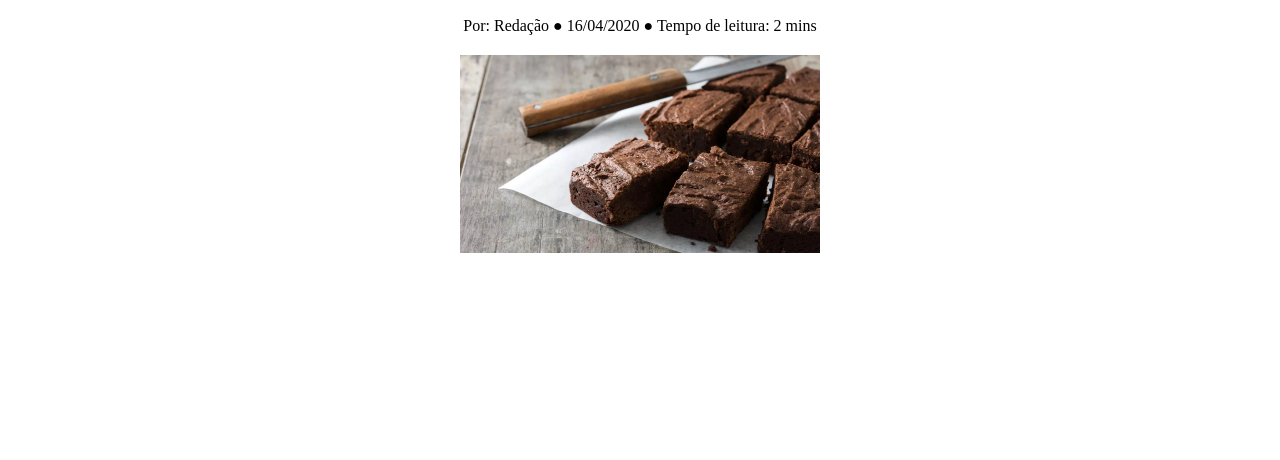
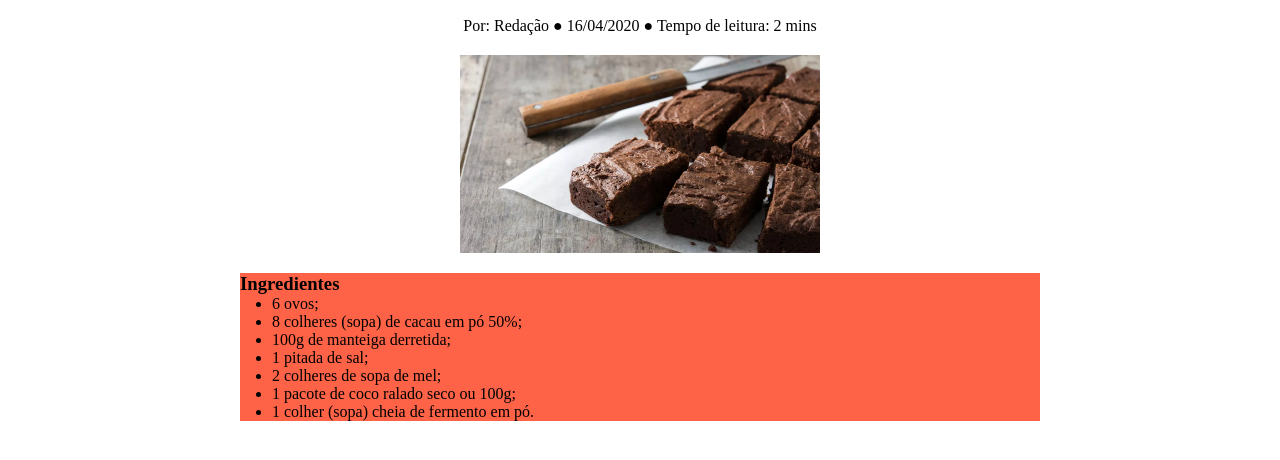
Before and after one commit to FelipeFlorencio9/receita-bolo, a plain HTML site: page index.html in a window 1280 px wide. Shown: the part 288-748 px from the top of the page. Drawn offline with Linux system fonts and the light colour scheme.

Commit message:
listas inseridas

```diff
--- a/index.html
+++ b/index.html
@@ -20,6 +20,19 @@
             <p class="info">Por: Redação ● 16/04/2020 ● Tempo de leitura: 2 mins</p>
             <img src="img/bolo de chocolate.webp" alt="Pedaços de bolo de chocolate" class="foto-bolo">
         </section>
+        <section class="ingredientes-container">
+            <h3>Ingredientes</h3>
+            <ul>
+                <li>6 ovos;</li>
+                <li>8 colheres (sopa) de cacau em pó 50%;</li>
+                <li>100g de manteiga derretida;</li>
+                <li>1 pitada de sal;</li>
+                <li>2 colheres de sopa de mel;</li>
+                <li>1 pacote de coco ralado seco ou 100g;</li>
+                <li>1 colher (sopa) cheia de fermento em pó.</li>
+
+            </ul>
+        </section>
     </main>
     <footer></footer>
 </body>
--- a/style.css
+++ b/style.css
@@ -36,3 +36,13 @@
 .foto-bolo{
     width: 360px;
 }
+
+.ingredientes-container{
+    background-color: tomato;
+    width: 800px;
+
+}
+
+.ingredientes-container ul{
+    padding-left: 32px;
+}
```
